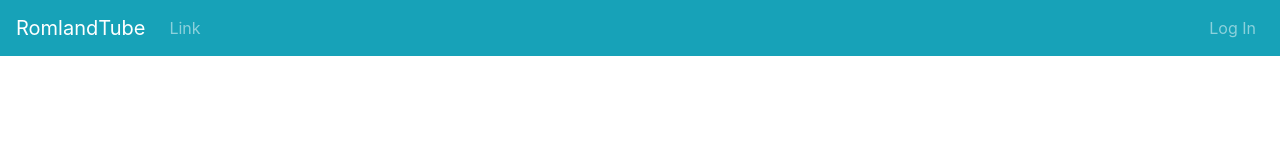
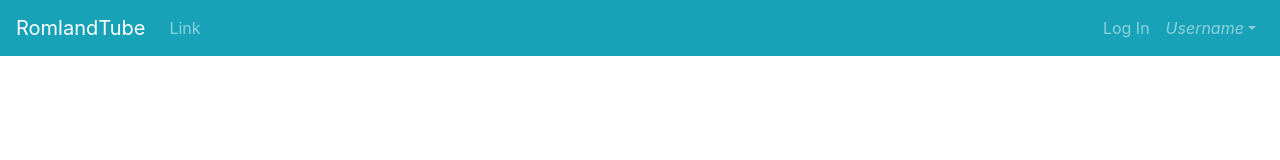
Before and after one commit to linusromlandArchives/RomlandTubeV3, a Vue app in the folder client/: page / in a window 1280 px wide. Shown: the top 160 px of the page. Built offline with nearby package versions, Linux system fonts and the light colour scheme; no server answers.

Commit message:
Revert "removed console.log"
This reverts commit a5bba36c260b88a2ca635c3803c2c767ad34554e.

```diff
--- a/client/src/components/Navbar.vue
+++ b/client/src/components/Navbar.vue
@@ -6,23 +6,21 @@
       <b-navbar-toggle target="nav-collapse"></b-navbar-toggle>
 
       <b-collapse id="nav-collapse" is-nav>
-
-        <!-- Left aligned nav items -->
         <b-navbar-nav>
           <b-nav-item href="#">Link</b-nav-item>
         </b-navbar-nav>
 
         <!-- Right aligned nav items -->
         <b-navbar-nav class="ml-auto">
-          <b-nav-item-dropdown right v-if="data">
+          <b-nav-item href="/login">Log In</b-nav-item>
+          <b-nav-item-dropdown right>
             <!-- Using 'button-content' slot -->
             <template #button-content>
-              <em>{{ data.name }}</em>
+              <em>Username</em>
             </template>
             <b-dropdown-item href="#">Profile</b-dropdown-item>
-            <b-dropdown-item href="/signout">Sign Out</b-dropdown-item>
+            <b-dropdown-item href="#">Sign Out</b-dropdown-item>
           </b-nav-item-dropdown>
-          <b-nav-item href="/login" v-else>Log In</b-nav-item>
         </b-navbar-nav>
       </b-collapse>
     </b-navbar>
@@ -31,17 +29,16 @@
 <script>
 export default {
   name: "Navbar",
-  data: () => {
+  data: function() {
     return {
-      data: "",
+      data: {},
     };
   },
   created() {
     fetch("/api/getUser")
       .then((response) => response.json())
       .then((json) => {
-        this.data = json;
-        console.log(this.data);
+        console.log(json);
       });
   },
 };
```
Also changed, not shown: 1 other file (tests, documents, lock files or other folders).
